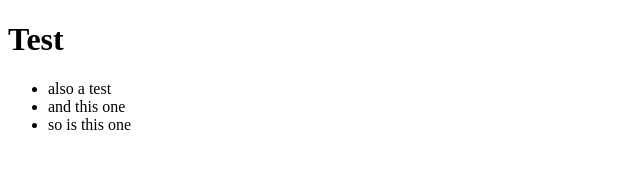
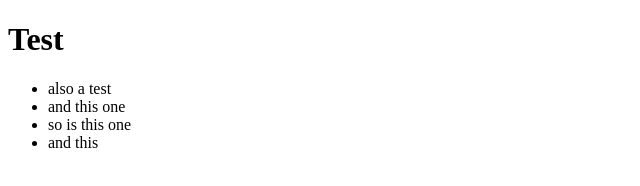
Before and after one commit to kd101jp14/activityrepo1-24-19, a plain HTML site: page index.html in a window 1280 px wide. Shown: the full height of the page, 0-640 px from the left. Drawn offline with Linux system fonts and the light colour scheme.

Commit message:
This is a test.

```diff
--- a/index.html
+++ b/index.html
@@ -14,6 +14,7 @@
         <li>also a test</li>
         <li>and this one</li>
         <li>so is this one</li>
+        <li>and this</li>
     </ul>
 
 </body>
```
